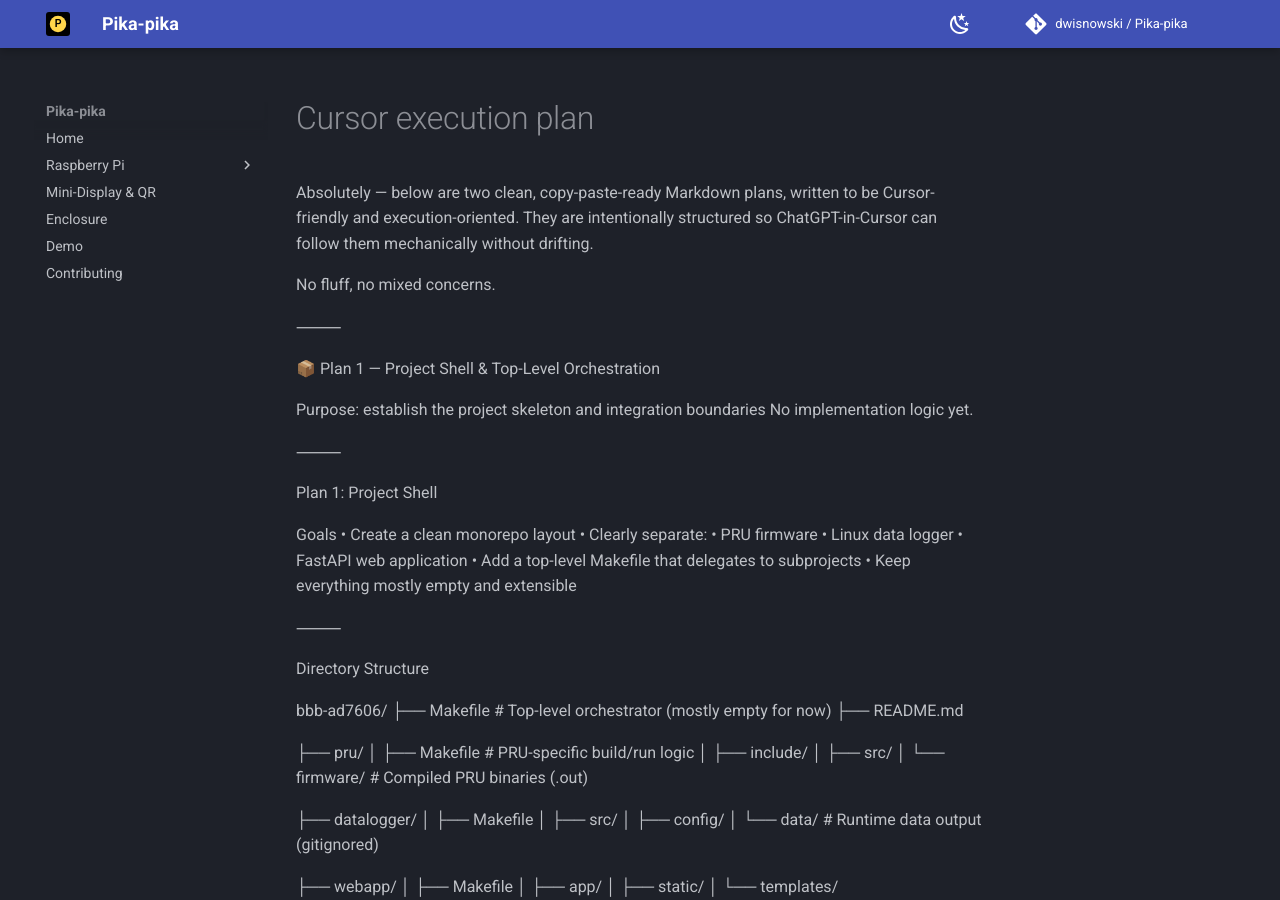
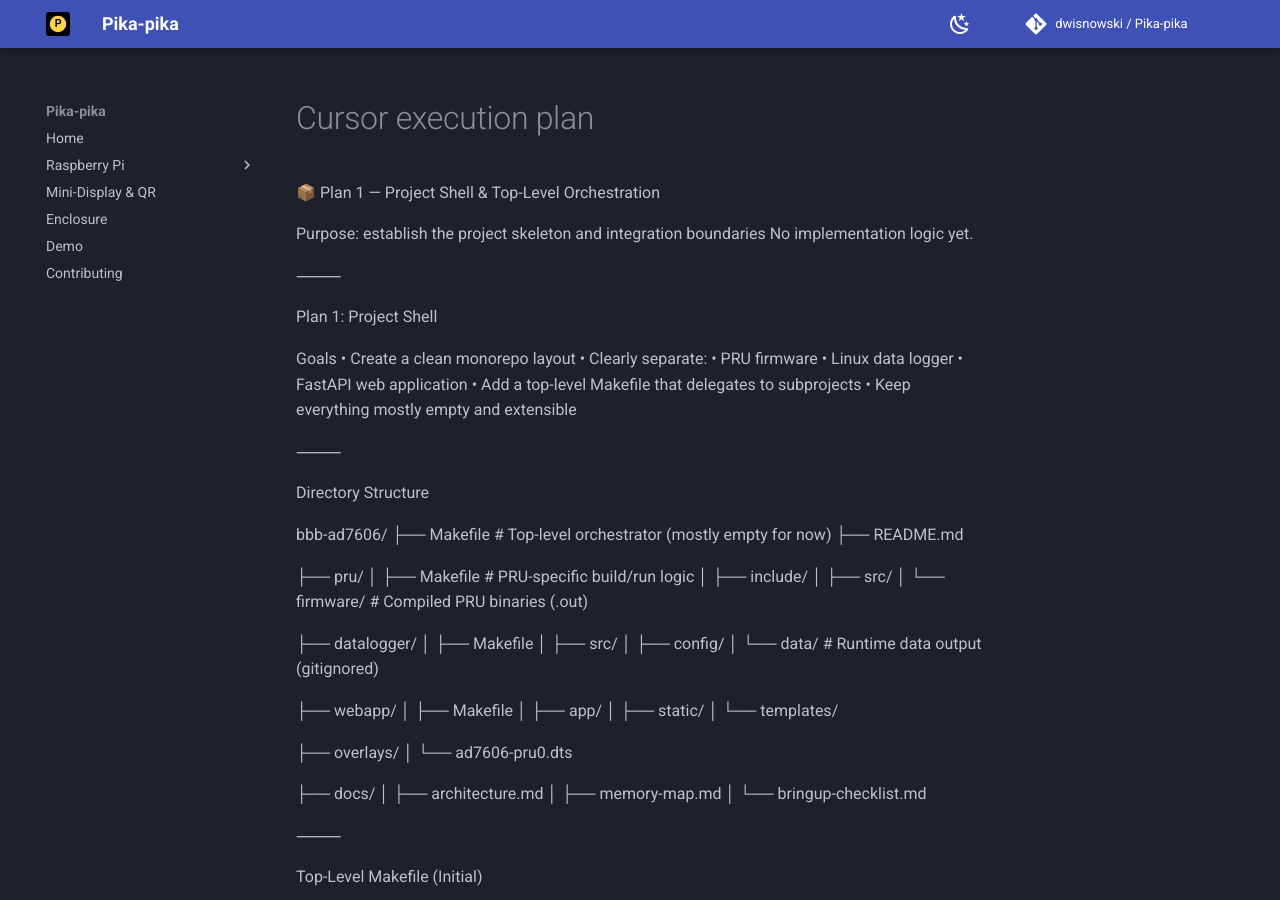
Before and after one commit to dwisnowski/Pika-pika, an MkDocs documentation site: the page built from docs/bbb-plan/Project-shell/cursor-execution-plan.md, in a window 1280 px wide and 900 px high. Built offline with MkDocs 1.6.1 and Material for MkDocs 9.7.7, drawn with Linux system fonts in a browser that asks for light colours; comment, search, counter and statistics services are not loaded.

Commit message:
Simplify cursor execution plan introduction
Removed introductory text to streamline the document.

```diff
--- a/docs/bbb-plan/Project-shell/cursor-execution-plan.md
+++ b/docs/bbb-plan/Project-shell/cursor-execution-plan.md
@@ -1,10 +1,3 @@
-Absolutely — below are two clean, copy-paste-ready Markdown plans, written to be Cursor-friendly and execution-oriented.
-They are intentionally structured so ChatGPT-in-Cursor can follow them mechanically without drifting.
-
-No fluff, no mixed concerns.
-
-⸻
-
 📦 Plan 1 — Project Shell & Top-Level Orchestration
 
 Purpose: establish the project skeleton and integration boundaries
```
